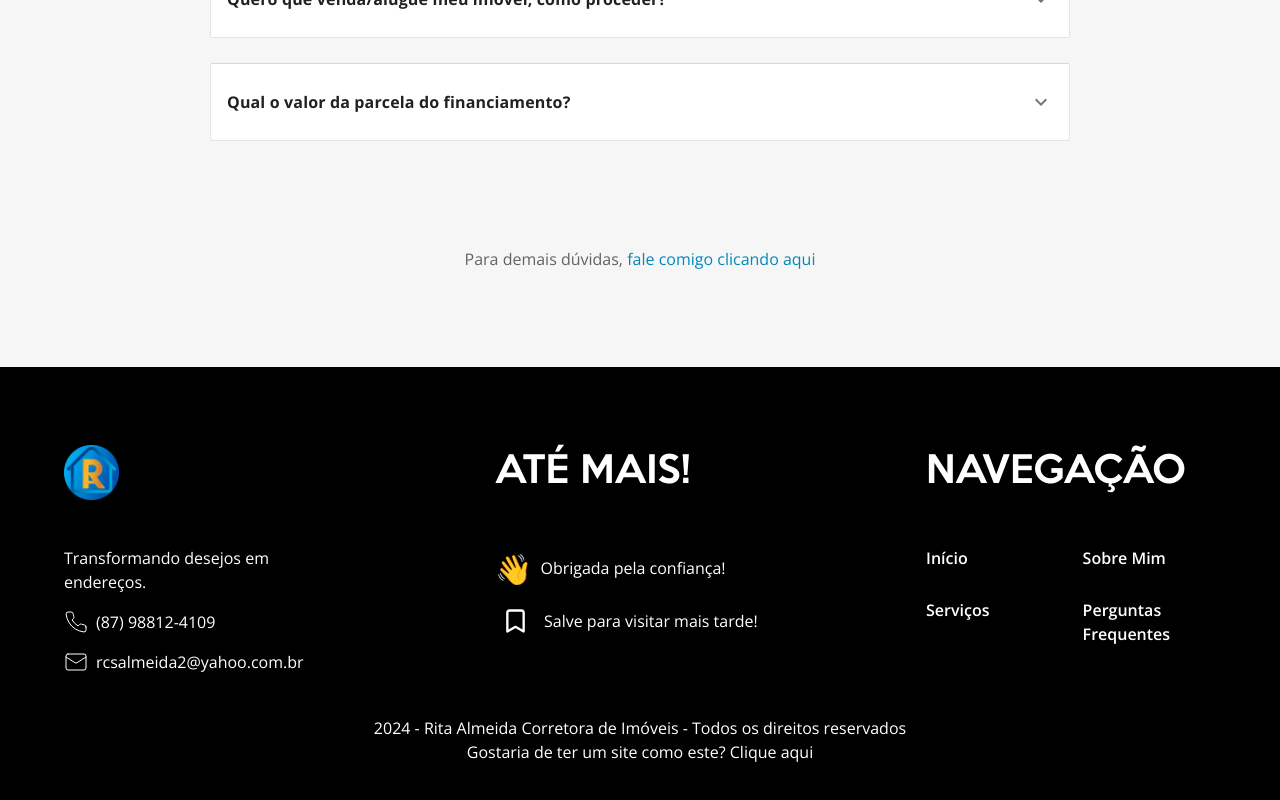
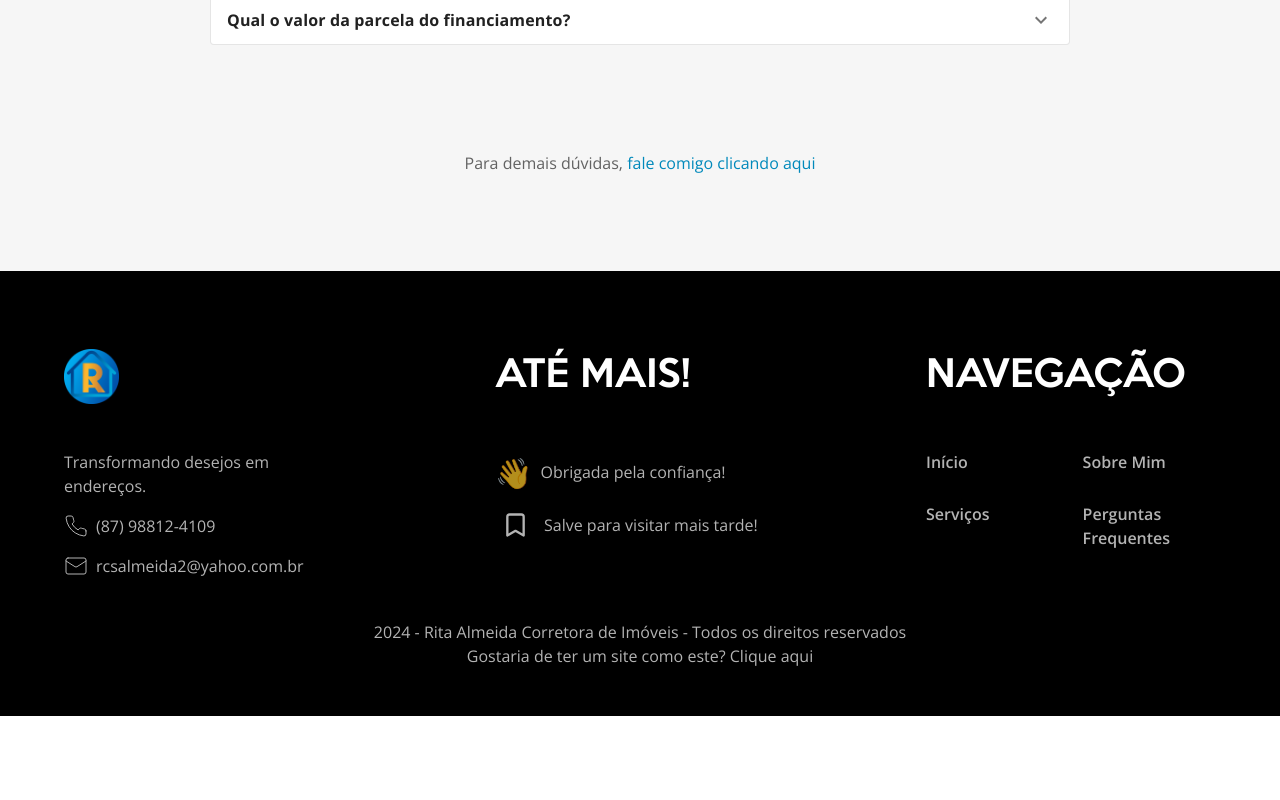
Before and after one commit to EdisonMatos/Landpage-Rita-Almeida, a React (Vite) app: page / in a window 1280 px wide. Shown: the part 6128-6928 px from the top of the page. After the commit the page ends 6844 px from the top, so only its background shows below. Built offline with nearby package versions, Linux system fonts and the light colour scheme.

Commit message:
feat: Insere opacidade no footer

```diff
--- a/src/components/interactives/AcordionTwo.jsx
+++ b/src/components/interactives/AcordionTwo.jsx
@@ -34,7 +34,7 @@ export default function AccordionExpandDefault() {
         style={getPanelStyle("panel1")}
       >
         <AccordionSummary
-          className=" h-[76px]"
+          className=""
           expandIcon={<ExpandMoreIcon />}
           aria-controls="panel1-content"
           id="panel1-header"
@@ -63,7 +63,7 @@ export default function AccordionExpandDefault() {
         style={getPanelStyle("panel2")}
       >
         <AccordionSummary
-          className=" h-[76px]"
+          className=""
           expandIcon={<ExpandMoreIcon />}
           aria-controls="panel2-content"
           id="panel2-header"
@@ -96,7 +96,7 @@ export default function AccordionExpandDefault() {
         style={getPanelStyle("panel3")}
       >
         <AccordionSummary
-          className=" h-[76px]"
+          className=""
           expandIcon={<ExpandMoreIcon />}
           aria-controls="panel3-content"
           id="panel3-header"
@@ -124,7 +124,7 @@ export default function AccordionExpandDefault() {
         style={getPanelStyle("panel4")}
       >
         <AccordionSummary
-          className=" h-[76px]"
+          className=""
           expandIcon={<ExpandMoreIcon />}
           aria-controls="panel4-content"
           id="panel4-header"
--- a/src/components/sections/Faq.jsx
+++ b/src/components/sections/Faq.jsx
@@ -19,14 +19,12 @@ export default function Faq() {
 
       <SectionWrapper className="flex justify-center">
         <MotionDivDownToUp className="w-full flex justify-center">
-          <div
-            className="w-[90%] tablet1:w-[80%] desktop1:w-[80%] max-w-[860px] mb-[26px] tablet1:mb-[40px] desktop1:mb-[80px]"
-          >
+          <div className="w-[90%] tablet1:w-[80%] desktop1:w-[80%] max-w-[860px] mb-[26px] tablet1:mb-[40px] desktop1:mb-[80px]">
             <AccordionExpandDefault />
           </div>
         </MotionDivDownToUp>
         <MotionDivDownToUp>
-          <Paragraphs>
+          <Paragraphs className="text-center">
             Para demais dúvidas,{" "}
             <a
               href={whatsappContactLink}
--- a/src/components/sections/Footer.jsx
+++ b/src/components/sections/Footer.jsx
@@ -17,8 +17,10 @@ function Footer() {
               src={Logo}
               className="w-[55px] h-auto my-[30px]"
             ></img>
-            <p className="full">Transformando desejos em endereços.</p>
-            <div className="flex full gap-x-[8px] items-center">
+            <p className="full opacity-70">
+              Transformando desejos em endereços.
+            </p>
+            <div className="flex full gap-x-[8px] items-center opacity-70">
               <Phone
                 size={24}
                 aria-label="Ícone de Telefone"
@@ -33,7 +35,7 @@ function Footer() {
                 (87) 98812-4109
               </a>
             </div>
-            <div className="flex full gap-x-[8px] items-center">
+            <div className="flex full gap-x-[8px] items-center opacity-70">
               <Mail
                 size={24}
                 aria-label="Ícone de Carta"
@@ -49,11 +51,11 @@ function Footer() {
             <h1 className="font-medium font-mainFont text-title2 desktop1:text-title5 desktop1:h-[115px] flex items-center">
               ATÉ MAIS!
             </h1>
-            <div className="flex full gap-x-[8px] items-center">
+            <div className="flex full gap-x-[8px] items-center opacity-70">
               <p className="text-title4">👋</p>
               <p>Obrigada pela confiança!</p>
             </div>
-            <div className="flex full gap-x-[8px] items-center">
+            <div className="flex full gap-x-[8px] items-center opacity-70">
               <p className="text-title4">
                 {" "}
                 <svg
@@ -80,12 +82,12 @@ function Footer() {
             <h1 className="font-medium font-mainFont text-title2 desktop1:text-title5 desktop1:h-[115px] flex items-center">
               NAVEGAÇÃO
             </h1>
-            <div className="flex justify-between full">
+            <div className="flex justify-between full opacity-70">
               <div className="w-[46%] flex flex-col gap-y-[16px] font-semibold ">
                 <div className="h-[36px] ">
                   <Link
                     to="home"
-                    className="cursor-pointer"
+                    className="cursor-pointer hover:underline"
                     spy={true}
                     smooth={true}
                     duration={500}
@@ -98,7 +100,7 @@ function Footer() {
                 <div className="h-[36px] ">
                   <Link
                     to="service"
-                    className="cursor-pointer"
+                    className="cursor-pointer hover:underline"
                     spy={true}
                     smooth={true}
                     duration={500}
@@ -113,7 +115,7 @@ function Footer() {
                 <div className="h-[36px] ">
                   <Link
                     to="about"
-                    className="cursor-pointer"
+                    className="cursor-pointer hover:underline"
                     spy={true}
                     smooth={true}
                     duration={500}
@@ -126,7 +128,7 @@ function Footer() {
                 <div className="h-[36px] ">
                   <Link
                     to="faq"
-                    className="cursor-pointer"
+                    className="cursor-pointer hover:underline"
                     spy={true}
                     smooth={true}
                     duration={500}
@@ -145,13 +147,13 @@ function Footer() {
       <div className="hidden w-[88%] max-w-[1110px] h-px bg-white"></div>
 
       <div className="text-center w-[88%] max-w-[1110px] flex flex-col mb-[48px] phone2:mb-[80px] tablet1:mb-0">
-        <p className="w-full">
+        <p className="w-full opacity-70">
           2024 - Rita Almeida Corretora de Imóveis - Todos os direitos
           reservados
         </p>
         <p>
           <a
-            className="transition hover:underline"
+            className="transition hover:underline opacity-70"
             target="_blank"
             href="https://www.paperstreet.com.br"
           >
```
